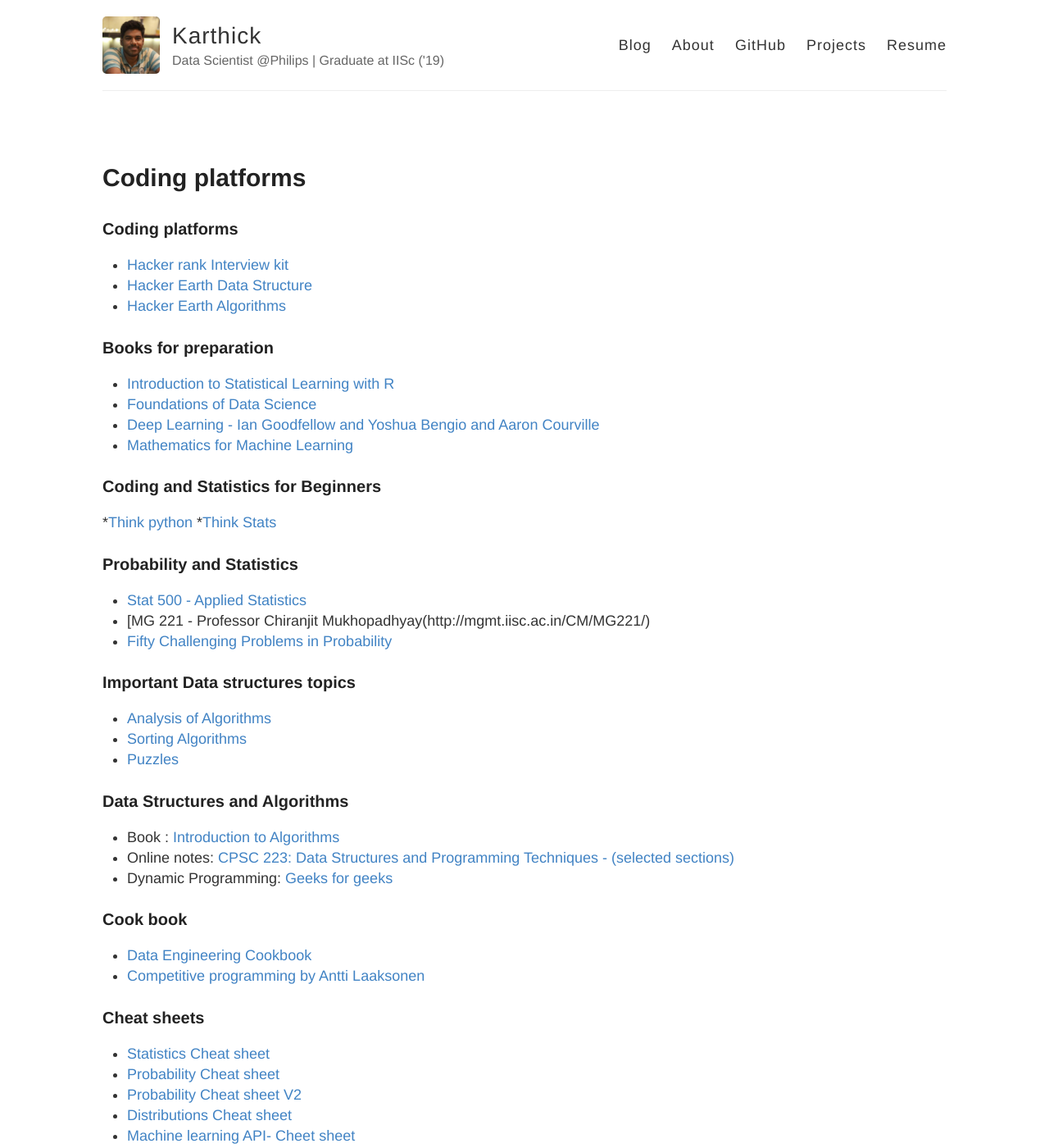
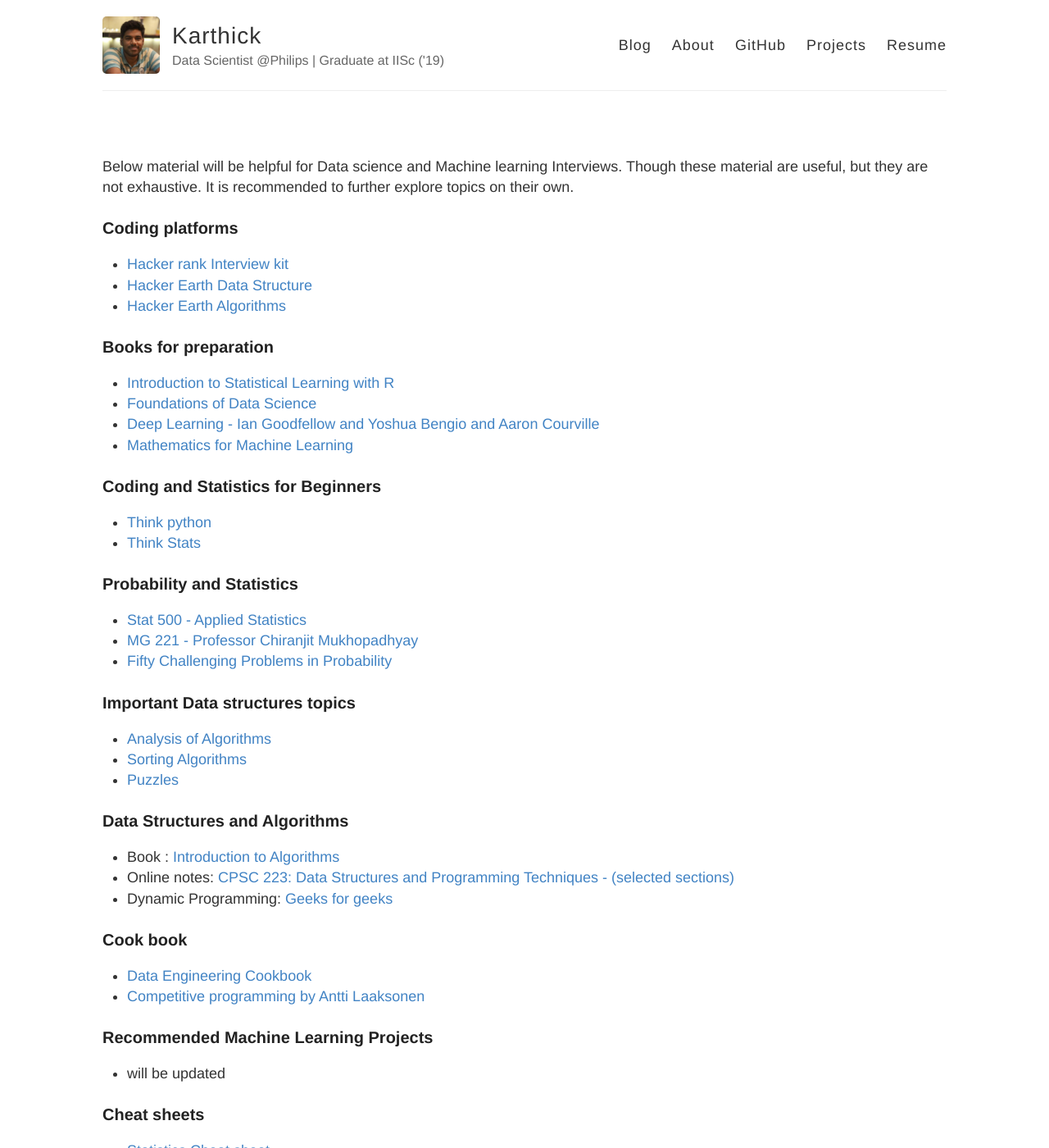
Before and after one commit to SR1608/karthickrajas.github.io, a Jekyll site: the page built from usefulLinks.md, in a window 1280 px wide and 1400 px high. Shown: the whole window at 82% size. Built offline with Jekyll 4.4.1, drawn with Linux system fonts in a browser that asks for light colours; our own code applies the rules of GitHub Pages for plain Markdown files.

Commit message:
adding additional info

```diff
--- a/usefulLinks.md
+++ b/usefulLinks.md
@@ -1,3 +1,5 @@
+Below material will be helpful for Data science and Machine learning Interviews. Though these material are useful, but they are not exhaustive. It is recommended to further explore topics on their own.
+
 ### Coding platforms
 
 * [Hacker rank Interview kit](https://www.hackerrank.com/interview/interview-preparation-kit)
@@ -13,12 +15,12 @@
 
 ### Coding and Statistics for Beginners
 
-*[Think python](https://www.greenteapress.com/thinkpython/thinkpython.pdf)
-*[Think Stats](http://greenteapress.com/thinkstats/thinkstats.pdf)
+* [Think python](https://www.greenteapress.com/thinkpython/thinkpython.pdf)
+* [Think Stats](http://greenteapress.com/thinkstats/thinkstats.pdf)
 
 ### Probability and Statistics
 * [Stat 500 - Applied Statistics](https://newonlinecourses.science.psu.edu/stat500/)
-* [MG 221 - Professor Chiranjit Mukhopadhyay(http://mgmt.iisc.ac.in/CM/MG221/)
+* [MG 221 - Professor Chiranjit Mukhopadhyay](http://mgmt.iisc.ac.in/CM/MG221/)
 * [Fifty Challenging Problems in Probability](https://www.amazon.in/Challenging-Problems-Probability-Solutions-Mathematics-ebook/dp/B00A3M0VV8)
 
 ### Important Data structures topics
@@ -37,6 +39,10 @@
 * [Data Engineering Cookbook](https://drive.google.com/open?id=1-PVlVCLJE1b0EQW9Hw6fRxHZZDb3-e9U)
 * [Competitive programming by Antti Laaksonen](https://cses.fi/book/book.pdf)
 
+### Recommended Machine Learning Projects
+
+* will be updated
+
 ### Cheat sheets
 
 * [Statistics Cheat sheet](http://web.mit.edu/~csvoss/Public/usabo/stats_handout.pdf)
```
